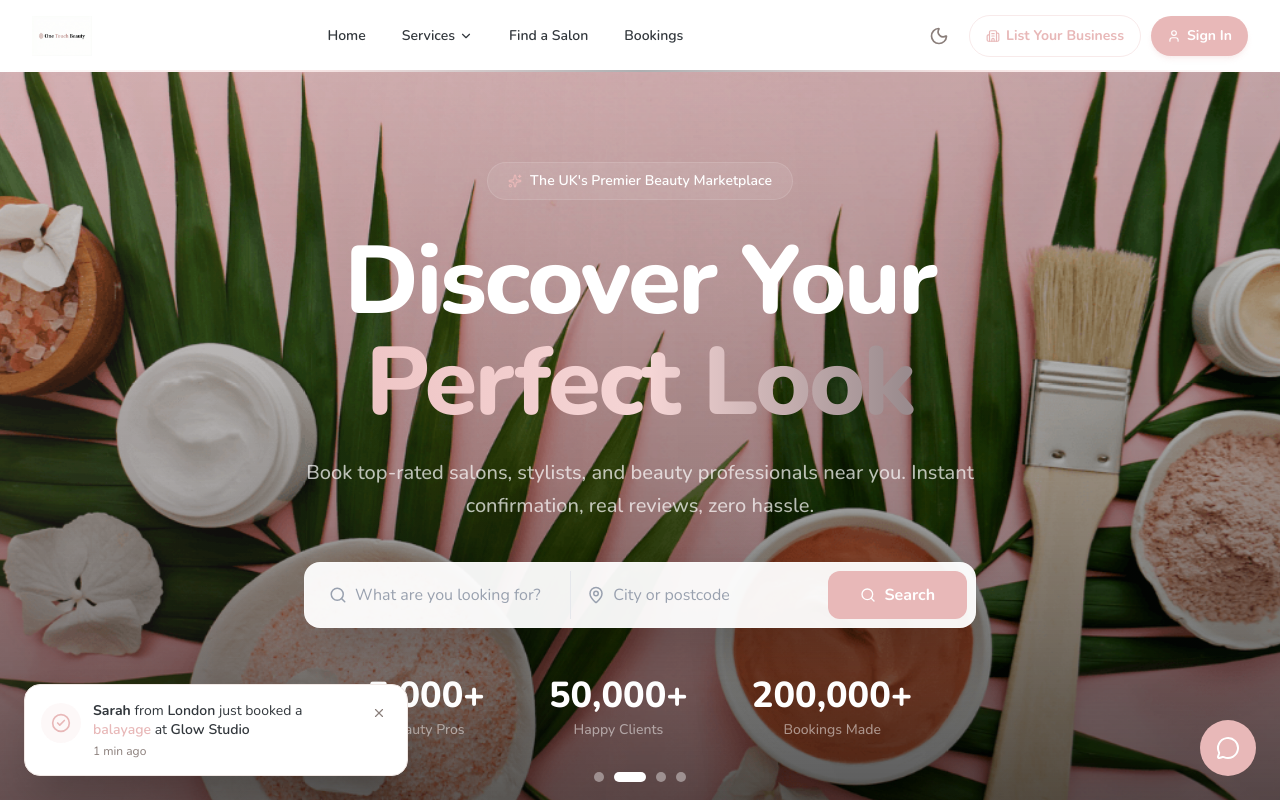
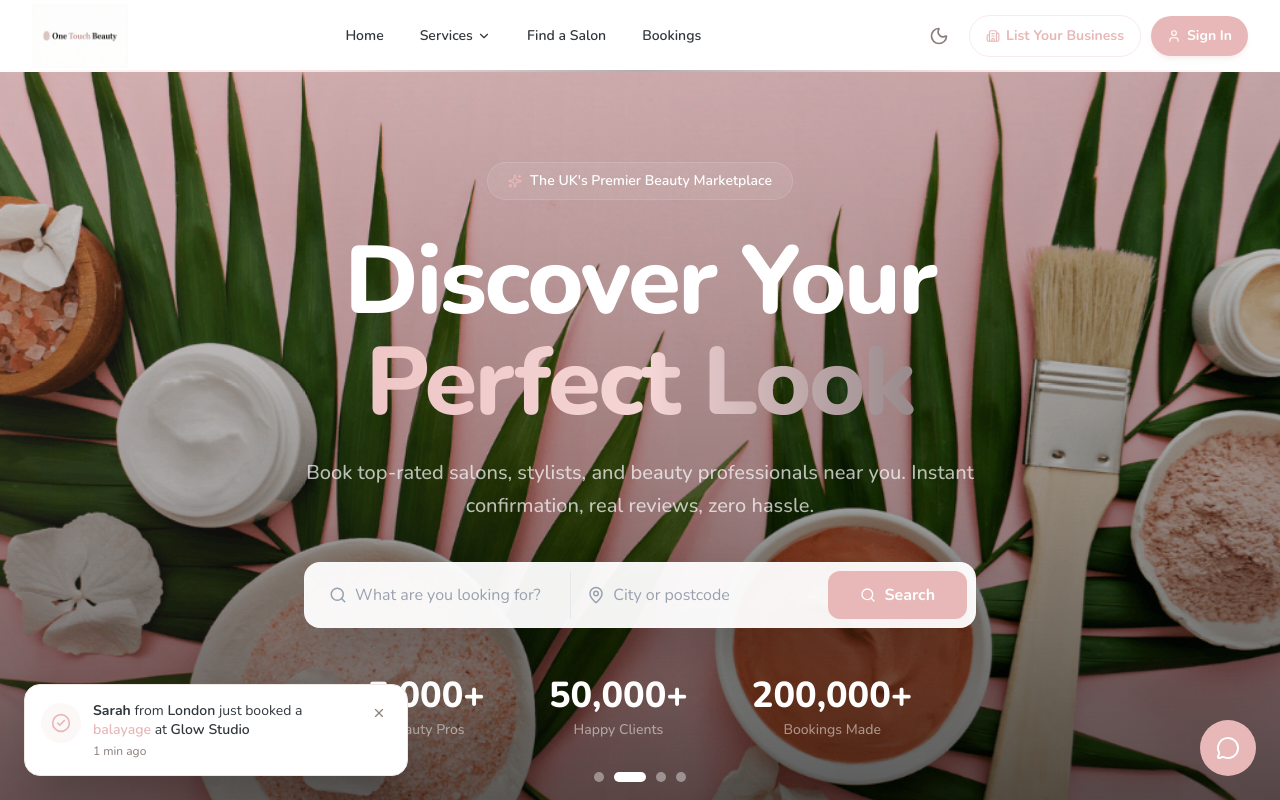
Before and after one commit to CreativeColver-lgtm/onetouchbeauty, a Next.js app: page / in a window 1280 px wide. Shown: the top 800 px of the page. Built offline with nearby package versions, Linux system fonts and the light colour scheme.

Commit message:
Fix logo size: larger display in navbar (h-16) and footer (h-14), higher res source image

```diff
--- a/src/components/Footer.tsx
+++ b/src/components/Footer.tsx
@@ -119,9 +119,9 @@ export default function Footer() {
               <Image
                 src="/logo.png"
                 alt="One Touch Beauty"
-                width={150}
-                height={42}
-                className="h-9 w-auto"
+                width={240}
+                height={70}
+                className="h-14 w-auto"
               />
             </div>
             <p className="text-sm text-text-muted mb-5 leading-relaxed">
--- a/src/components/Navbar.tsx
+++ b/src/components/Navbar.tsx
@@ -45,9 +45,9 @@ export default function Navbar() {
             <Image
               src="/logo.png"
               alt="One Touch Beauty"
-              width={180}
-              height={50}
-              className="h-10 w-auto"
+              width={280}
+              height={80}
+              className="h-14 sm:h-16 w-auto"
               priority
             />
           </Link>
```
Also changed, not shown: public/logo.png.
